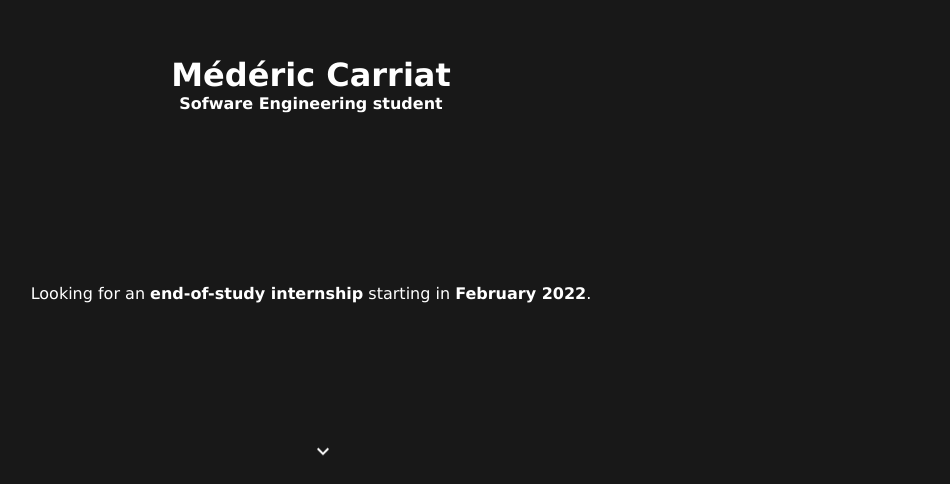
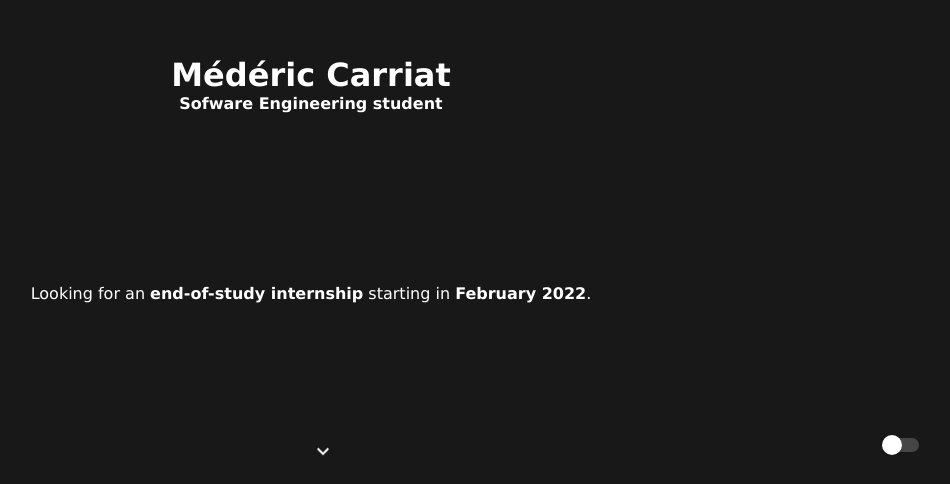
Before and after one commit to MedericCar/portfolio, a React (Create React App) app: page / in a window 1280 px wide. Shown: the part 316-800 px from the top of the page, without its empty margins (329-1279 px from the left). Built offline with nearby package versions, Linux system fonts and the light colour scheme.

Commit message:
[WIP] Replace toggle button

```diff
--- a/src/App.jsx
+++ b/src/App.jsx
@@ -1,4 +1,7 @@
 import React, { useState, useEffect } from 'react';
+import { Switch } from '@material-ui/core';
+import { withStyles } from '@material-ui/core/styles';
+
 
 import Contact from './components/contact/Contact';
 import Intro from './components/intro/Intro';
@@ -10,6 +13,28 @@ import './app.scss'
 function App() {
 
   const [ lightMode, setLightMode ] = useState(false)
+  const LightSwitch = withStyles({
+    switchBase: {
+      // Controls default (unchecked) color for the thumb
+      color: "#fff"
+    },
+    colorSecondary: {
+      "&$checked": {
+        // Controls checked color for the thumb
+        color: "#fff"
+      }
+    },
+    track: {
+      // Controls default (unchecked) color for the track
+      opacity: 0.2,
+      backgroundColor: "#fff",
+      "$checked$checked + &": {
+        // Controls checked color for the track
+        opacity: 0.7,
+        backgroundColor: "#fff"
+      }
+    }
+  })(Switch);
 
   const [ scrollPos, setScrollPos ] = useState(0)
 
@@ -44,6 +69,10 @@ function App() {
         toShow={scrollPos >= height / 2}
       />
 
+      <div className='lightModeSwitch'>
+        <LightSwitch checked={lightMode} onChange={()=>setLightMode(!lightMode)} />
+      </div>
+
       <div className='sections'>
         <Intro/>
         <Jobs/>
--- a/src/app.scss
+++ b/src/app.scss
@@ -9,6 +9,14 @@
   a{
     text-decoration: none;
     color: inherit;
+  }
+
+  .lightModeSwitch{
+    z-index: 5;
+    position: absolute;
+    bottom:20px;
+    right:20px;
+    border: 10px;
   }
 
   .sections{
--- a/src/components/topbar/Topbar.jsx
+++ b/src/components/topbar/Topbar.jsx
@@ -4,7 +4,7 @@ import { CSSTransition } from "react-transition-group";
 
 import './topbar.scss'
 
-export default function Topbar({ lightMode, setLightMode, toShow }) {
+export default function Topbar({ lightMode, toShow }) {
   return (
     <CSSTransition
       in={toShow}
@@ -13,12 +13,11 @@ export default function Topbar({ lightMode, setLightMode, toShow }) {
     >
       <div className='topbar'>
         <div className='wrapper'>
+
           <div className='left'>
             <h1 color='secondary'>Médéric Carriat</h1>
           </div>
-          <div className='center'>
-            <SettingsBrightnessIcon onClick={()=>setLightMode(!lightMode)}/>
-          </div>
+
           <div className={`right ${lightMode ? 'light' : ''}`}>
             <a href='#intro'>Home</a>
             <a href='#jobs'>Experience</a>
```
